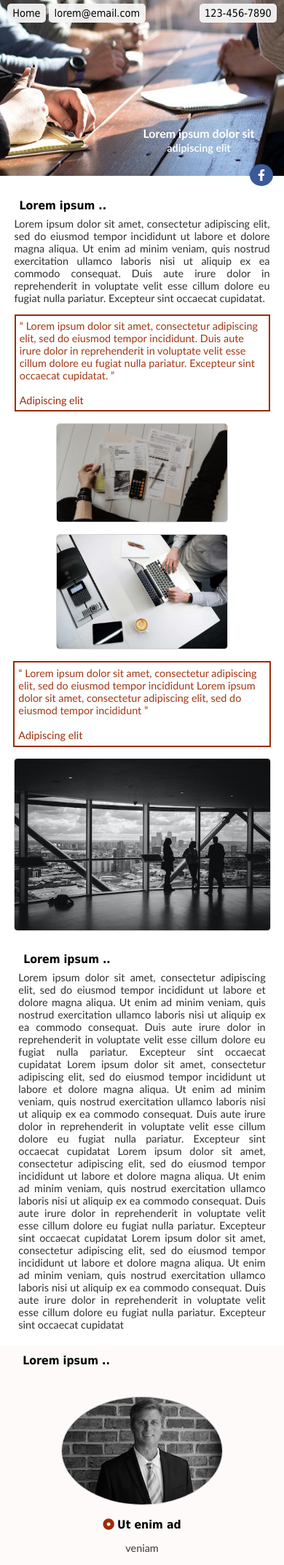
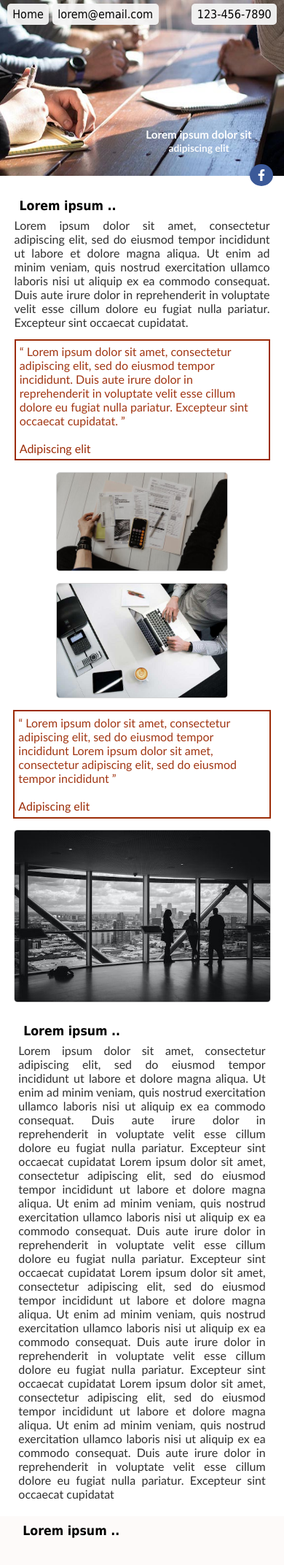
Before and after one commit to sunnysunny77/business, a PHP site: page / in a window 390 px wide. Shown: the top 2145 px of the page at 73% size. Run offline with PHP 8.4, Linux system fonts and the light colour scheme.

Commit message:
Update styles.css

```diff
--- a/css/styles.css
+++ b/css/styles.css
@@ -15,13 +15,15 @@ body {
 
 h2,
 h3,
-nav ul a {
+nav,
+footer,
+figcaption b {
   font-family: Tahoma, sans-serif;
-  color: black;
 }
 
 h2,
-h3 {
+h3,
+figcaption b {
   font-size: 110%;
 }
 
@@ -137,9 +139,9 @@ nav ul a {
   text-decoration: none;
   background-color: rgba(245, 245, 245, 0.95);
   border-radius: 5px;
-  font-size: large;
   outline: none;
   display: inline-block;
+  color: black;
 }
 
 /* header */
@@ -349,13 +351,8 @@ figure figcaption {
   top: 35%;
   left: 5%;
   color: white;
-  font-size: 110%;
   width: 50%;
   z-index: 1;
-}
-
-figcaption b {
-  font-size: 130%;
 }
 
 figure:hover img,
@@ -411,7 +408,6 @@ footer ul a {
   color: white;
   padding: 10px;
   text-decoration: none;
-  font-size: large;
   outline: none;
   display: inline-block;
   width: 100%;
@@ -430,8 +426,9 @@ footer ul li a:hover {
 /* breaks */
 
 @media only Screen and (max-width: 1023px) {
-  header h1 {
-    font-size: 120%;
+
+  h1 {
+    font-size: 130%;
   }
 
   article {
@@ -521,7 +518,7 @@ footer ul li a:hover {
   #section3 {
     flex-direction: column;
     align-items: center;
-    width: 97%;
+    width: 90%;
     height: unset;
   }
 
@@ -529,7 +526,7 @@ footer ul li a:hover {
     order: 3;
     margin-bottom: 4%;
     text-align: justify;
-    padding: 0 5.5%;
+    padding: 0 1.5%;
   }
 
   #section3 figure:nth-child(2) {
@@ -552,14 +549,6 @@ footer ul li a:hover {
     display: block;
   }
 
-  figure figcaption {
-    font-size: 100%;
-  }
-
-  figcaption b {
-    font-size: 120%;
-  }
-
   .slk {
     justify-content: center;
   }
@@ -575,8 +564,8 @@ footer ul li a:hover {
     background-image: url(../images/headerm.jpg);
   }
 
-  header h1 {
-    font-size: 100%;
+  h1 {
+    font-size: 95%;
   }
 
   nav {
@@ -600,33 +589,6 @@ footer ul li a:hover {
   nav ul:nth-child(2) li {
     margin-top: 5px;
   }
-
-  nav ul a,
-  article,
-  #section1 p,
-  #section1 aside,
-  #section2,
-  footer ul li,
-  footer ul li a {
-    font-size: 90%;
-  }
-}
-
-@media only Screen and (max-width: 320px) {
-
-  nav ul a,
-  article,
-  header h1,
-  #section1 p,
-  #section1 aside,
-  #section2 {
-    font-size: 70%;
-  }
-
-  footer ul li,
-  footer ul li a {
-    font-size: 85%;
-  }
 }
 
 @media only screen and (min-width: 1921px) {
```
